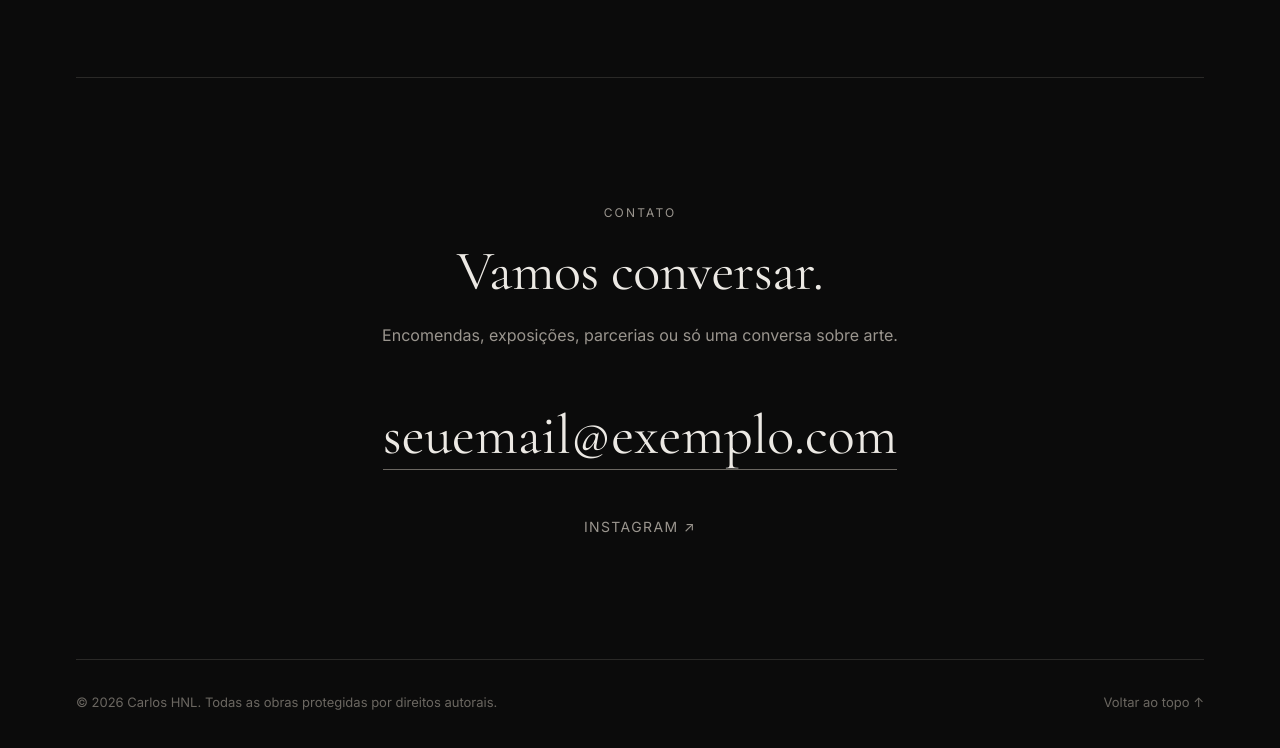
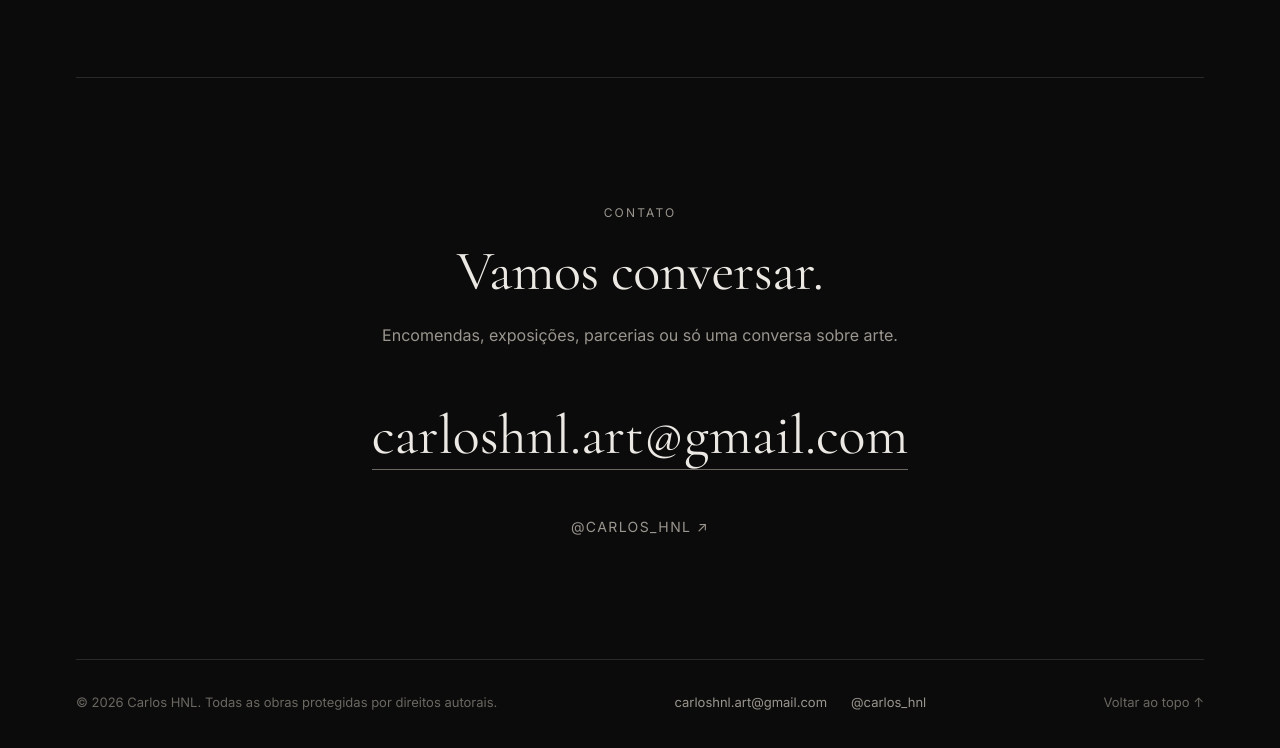
Before and after one commit to Carlos-hnl/Portfolio-project, a plain HTML site: page index.html in a window 1280 px wide. Shown: the part 4907-5655 px from the top of the page. Drawn offline with nearby package versions, Linux system fonts and the light colour scheme.

Commit message:
Adiciona e-mail e Instagram reais no contato e no rodapé

```diff
--- a/assets/main.js
+++ b/assets/main.js
@@ -100,6 +100,10 @@ function montarTopo() {
 function montarRodape() {
   $(".rodape").innerHTML = `
     <span>© ${new Date().getFullYear()} ${esc(SITE.nome)}. Todas as obras protegidas por direitos autorais.</span>
+    <span class="rodape-contato">
+      <a href="mailto:${esc(SITE.email)}">${esc(SITE.email)}</a>
+      ${SITE.instagram ? `<a href="https://instagram.com/${esc(SITE.instagram)}" target="_blank" rel="noopener">@${esc(SITE.instagram)}</a>` : ""}
+    </span>
     <a href="#conteudo">Voltar ao topo ↑</a>`;
 }
 
@@ -113,7 +117,7 @@ function preencherContatos() {
   });
 
   const redes = [];
-  if (SITE.instagram) redes.push(["Instagram", `https://instagram.com/${SITE.instagram}`]);
+  if (SITE.instagram) redes.push([`@${SITE.instagram}`, `https://instagram.com/${SITE.instagram}`]);
   if (SITE.whatsapp) redes.push(["WhatsApp", `https://wa.me/${SITE.whatsapp}`]);
   $$("[data-redes]").forEach((ul) => {
     ul.innerHTML = redes
--- a/assets/obras.js
+++ b/assets/obras.js
@@ -14,8 +14,8 @@
 const SITE = {
   nome: "Carlos HNL",
   descricao: "Artista visual em constante experimentação.",
-  email: "seuemail@exemplo.com",    // troque pelo seu
-  instagram: "seuusuario",          // só o usuário, sem @
+  email: "carloshnl.art@gmail.com",
+  instagram: "carlos_hnl",          // só o usuário, sem @
   whatsapp: "",                     // só números com DDI e DDD, ex.: "5521999998888"
 };
 
--- a/assets/style.css
+++ b/assets/style.css
@@ -534,8 +534,23 @@ h2 em {
   }
 }
 
+.rodape {
+  flex-wrap: wrap;
+  gap: 12px 32px;
+}
+
 .rodape a {
   text-decoration: none;
+}
+
+.rodape-contato {
+  display: flex;
+  flex-wrap: wrap;
+  gap: 8px 24px;
+}
+
+.rodape-contato a {
+  color: var(--texto-2);
 }
 
 .rodape a:hover {
```
